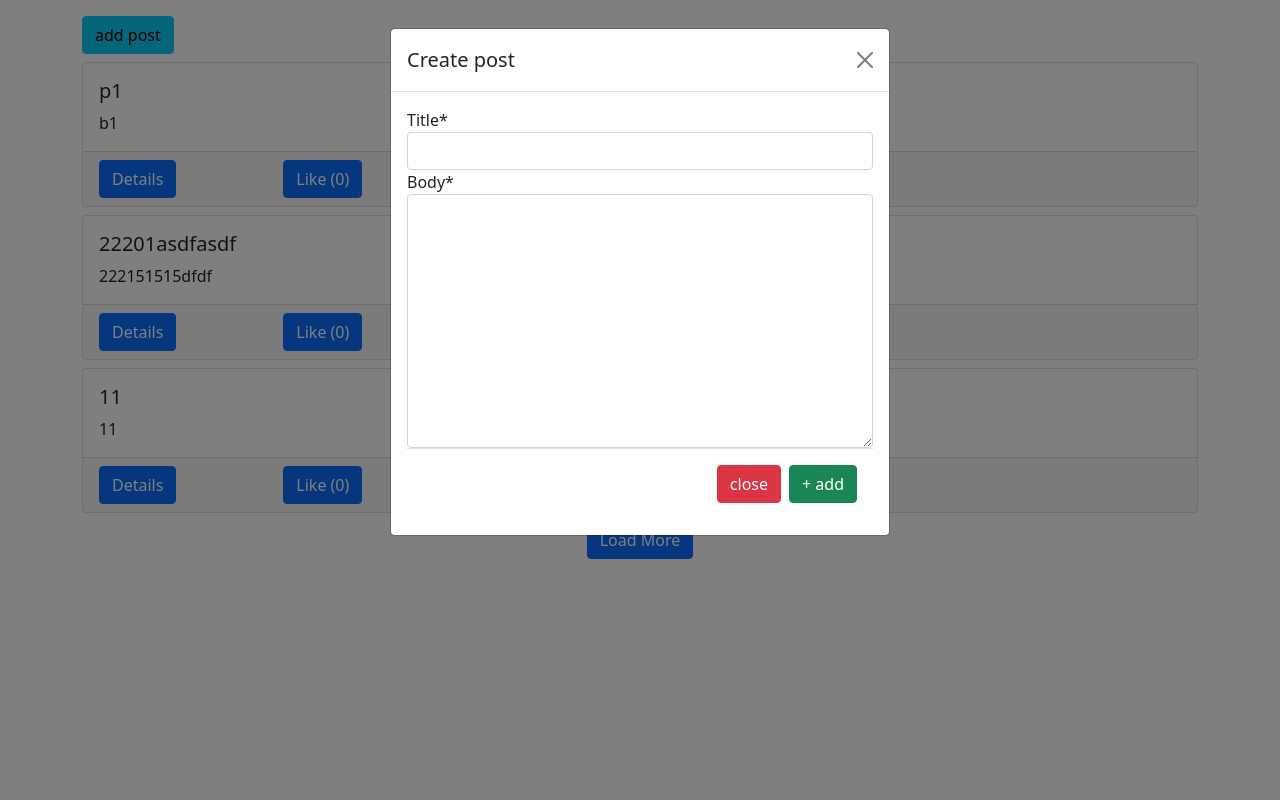
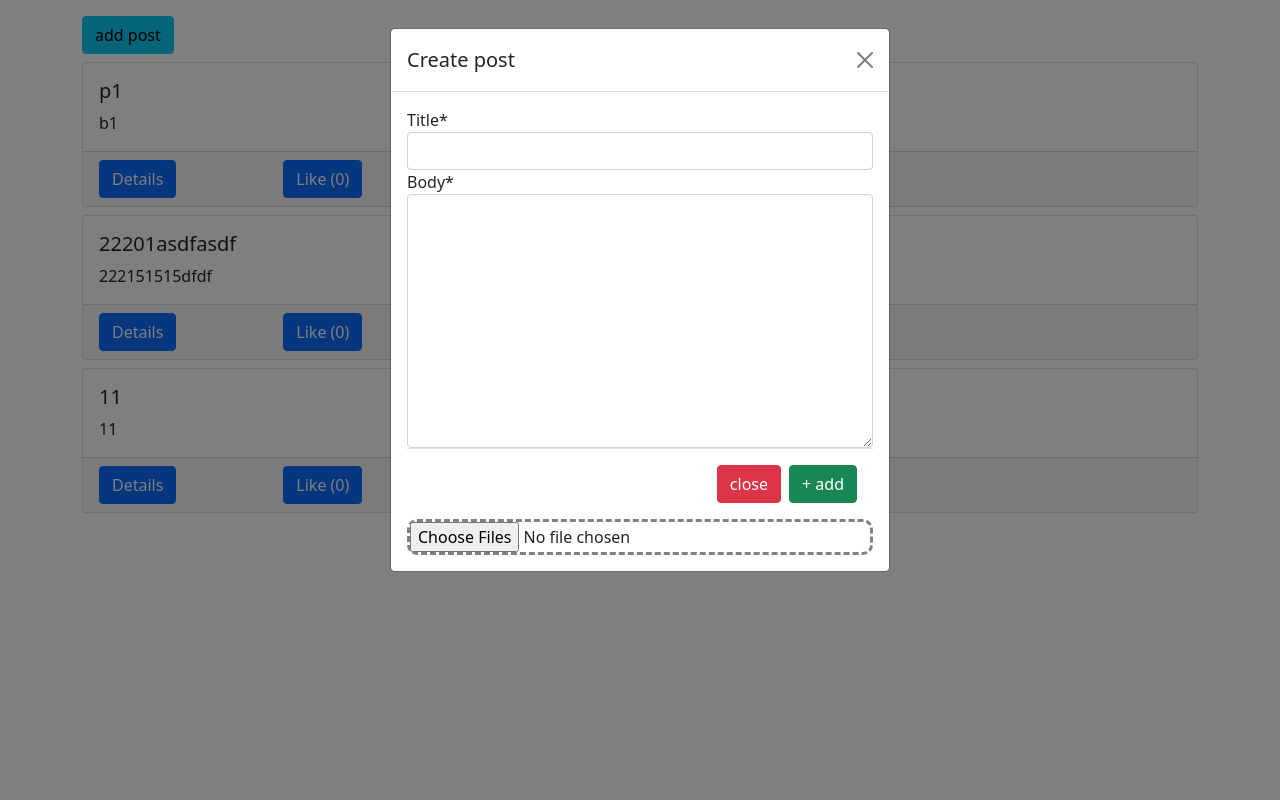
Before and after one commit to FrankCannoli/SENG2040_A4, a Django app: page / in a window 1280 px wide, after a click on "add post". Run offline with Django 4.2, Linux system fonts and the light colour scheme; data comes from the database, SQL or seed files in the repository; some libraries are stand-ins or nearby versions.

Commit message:
added dropzone JS for image uploads when creating a post

```diff
--- a/posts/templates/posts/main.html
+++ b/posts/templates/posts/main.html
@@ -28,6 +28,12 @@ posts
                             <button type="submit" class="btn btn-success">+ add</button>
                         </div>
                     </form>
+                    <form action="/upload" class="dropzone dz">
+                        {% csrf_token %}
+                        <div class="fallback">
+                            <input name="file" type="file" multiple />
+                        </div>
+                    </form>
                 </div>
             </div>
         </div>
--- a/static/style.css
+++ b/static/style.css
@@ -1,3 +1,13 @@
 .not-visible {
     display: none;
 }
+
+.dz {
+    border: dashed !important;
+    border-color: grey !important;
+    border-radius: 10px !important;
+}
+
+.dz:hover {
+    background-color: aliceblue !important;
+}
```
